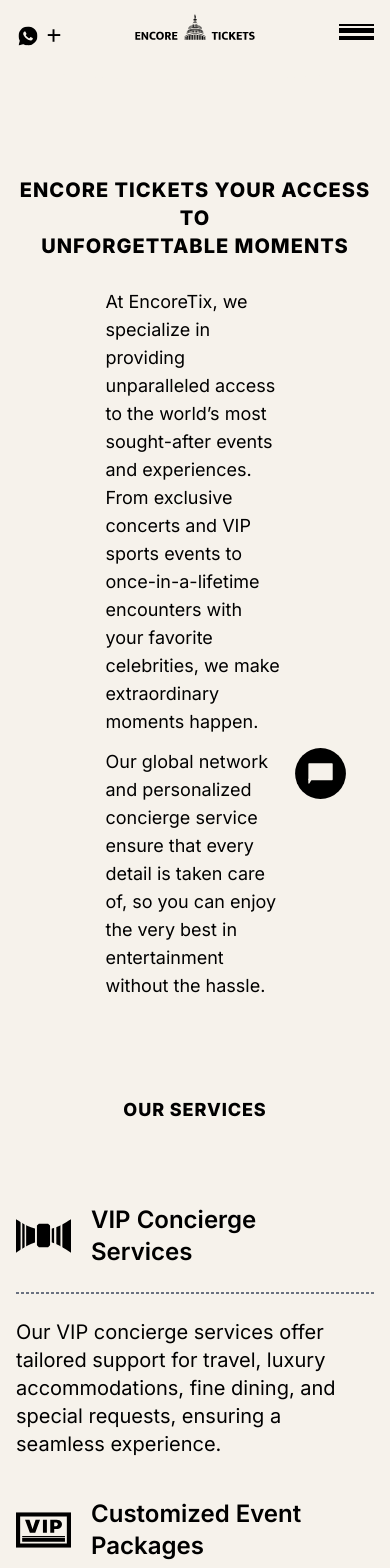
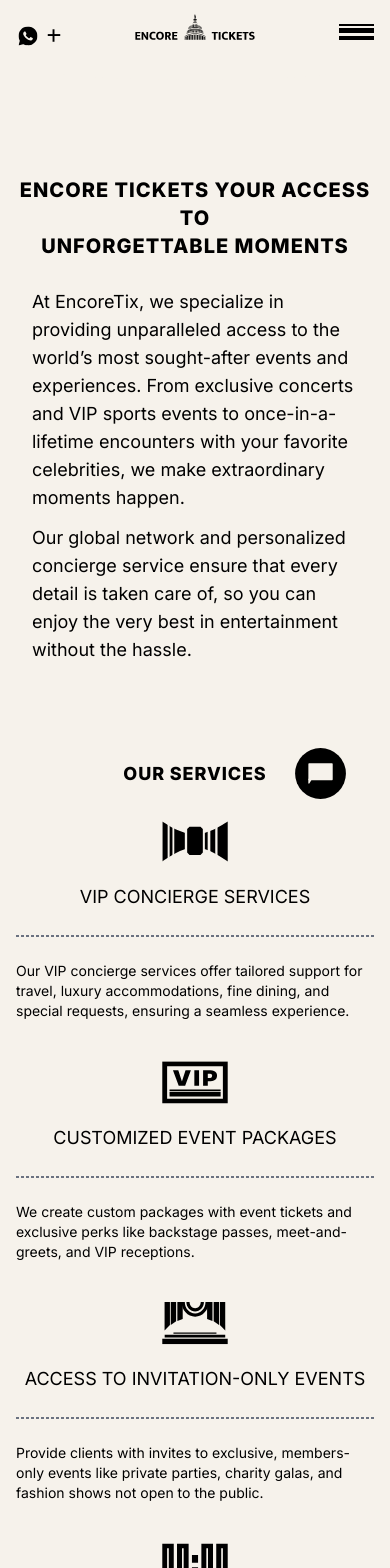
Before and after one commit to acompanythatsellseverything/encore-tickets, a Next.js app: page /about in a window 390 px wide. Shown: the top 1568 px of the page. Built offline with nearby package versions, Linux system fonts and the light colour scheme.

Commit message:
feat: about page mobile

```diff
--- a/src/app/about/components/Directions.tsx
+++ b/src/app/about/components/Directions.tsx
@@ -34,9 +34,9 @@ const Directions = () => {
     return (
         <Box>
             <Subtitle>Directions</Subtitle>
-            <div className='flex gap-10 flex-wrap mt-20'>
+            <div className='flex gap-2.5 md:gap-10 flex-wrap mt-8 md:mt-20'>
                 {directionsMockData.map((card, i) => (
-                    <div className='w-[400px] h-96 relative overflow-hidden cursor-pointer' key={i}>
+                    <div className='w-full h-[200px] md:w-[400px] md:h-96 relative overflow-hidden cursor-pointer' key={i}>
                         <Image
                             src={card.img}
                             width={280}
--- a/src/app/about/components/OurServices.tsx
+++ b/src/app/about/components/OurServices.tsx
@@ -12,26 +12,26 @@ interface IService {
 const services: IService[] = [
     {
         icon: '/img/about/icons/alarm.svg',
-        title: <>VIP Concierge<br/> Services</>,
+        title: <>VIP Concierge<br className='hidden md:block'/> Services</>,
         txt: 'Our VIP concierge services offer tailored support for travel, luxury accommodations, fine dining, and special requests, ensuring a seamless experience.'
     },
     {
         icon: '/img/about/icons/vip.svg',
-        title: <>Customized Event<br/> Packages</>,
+        title: <>Customized Event<br className='hidden md:block'/> Packages</>,
         txt: 'We create custom packages with event tickets and exclusive perks like backstage passes, meet-and-greets, and VIP receptions.'
     },
     {
         icon: '/img/about/icons/access.svg',
-        title: <>Access to Invitation-<br/>Only Events</>,
+        title: <>Access to Invitation-<br className='hidden md:block'/>Only Events</>,
         txt: 'Provide clients with invites to exclusive, members-only events like private parties, charity galas, and fashion shows not open to the public.'
     },{
         icon: '/img/about/icons/booking.svg',
-        title: <>Last-Minute<br/> Booking Services</>,
+        title: <>Last-Minute<br className='hidden md:block'/> Booking Services</>,
         txt: 'Offer the ability to secure tickets and arrangements on short notice, leveraging industry connections to provide access even to sold-out events.'
     },
     {
         icon: '/img/about/icons/ticket.svg',
-        title: <>Ticket Buying and Selling<br/> Services</>,
+        title: <>Ticket Buying and<br className='hidden md:block'/> Selling Services</>,
         txt: 'Facilitate effortless ticket purchases and resales for all events, ensuring secure transactions and access to high-demand options.'
     },
 
@@ -42,16 +42,16 @@ const OurServices = () => {
     return (
         <Box>
             <Subtitle>Our Services</Subtitle>
-            <div className='flex flex-wrap gap-10 justify-center mt-20'>
+            <div className='flex flex-wrap gap-10 justify-center mt-8 md:mt-20'>
                 {services.map((card, i) => (
                     <div className='lg:w-[30%]' key={i}>
-                        <div className='flex gap-5'>
+                        <div className='flex flex-col md:flex-row gap-5 justify-center items-center md:justify-start md:items-start'>
                             {/*@ts-ignore*/}
-                            <Image src={card.icon} alt={card.title} width={55} height={35}/>
-                            <h5 className='text-2xl font-semibold'>{card.title}</h5>
+                            <Image src={card.icon} alt={card.title} width={55} height={35} className='w-[94px] h-[43px] md:w-[55px] md:h-[35px] md:mt-[4px]'/>
+                            <h5 className='text-lg md:text-2xl md:font-semibold uppercase'>{card.title}</h5>
                         </div>
                         <hr className='w-full border border-dashed border-gray-500 my-6'/>
-                        <p className='text-xl'>
+                        <p className='text-sm md:text-xl'>
                             {card.txt}
                         </p>
                     </div>
--- a/src/app/about/components/YourAccess.tsx
+++ b/src/app/about/components/YourAccess.tsx
@@ -7,7 +7,7 @@ const YourAccess = () => {
         <Box>
             <div className='pt-32'>
                 <Title>Encore tickets Your Access to<br/> Unforgettable Moments</Title>
-                <div className='mt-7 w-1/2 mx-auto'>
+                <div className='mt-7  md:w-1/2 mx-4 md:mx-auto'>
                     <p className='text-lg'>
                         At EncoreTix, we specialize in providing unparalleled access to the world’s
                         most sought-after events and experiences. From exclusive concerts and VIP
```
